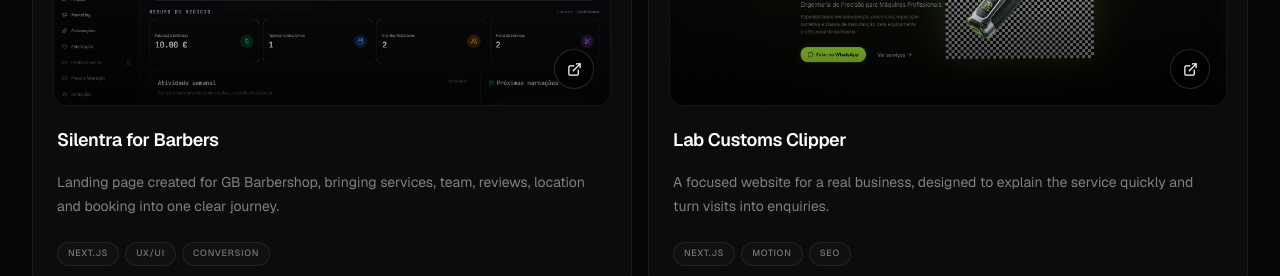
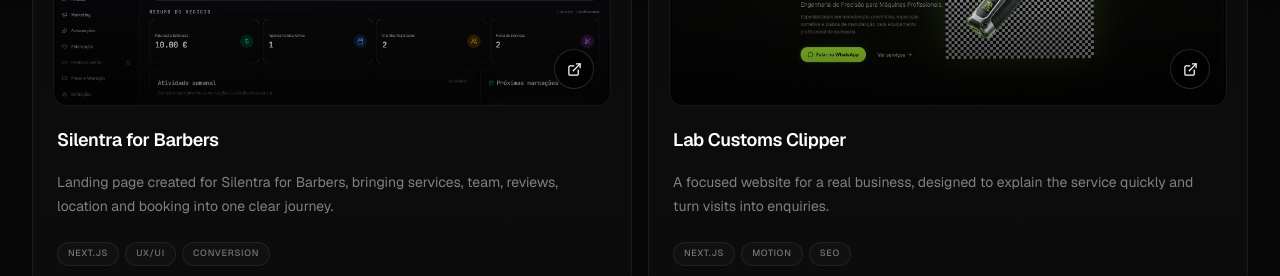
Before and after one commit to martimfm1/silentra-web, a Next.js app: page / in a window 1280 px wide. Shown: the part 2513-2789 px from the top of the page. Built offline with nearby package versions, Linux system fonts and the light colour scheme.

Commit message:
feat: rename barbers project in translations

```diff
--- a/components/i18n.tsx
+++ b/components/i18n.tsx
@@ -57,7 +57,7 @@
       ["Software à medida", "Quando uma solução pronta não chega, construímos exatamente o que o teu negócio precisa."],
     ] },
     work: { eyebrow: "Projetos selecionados", title: <>Sites que as pessoas <span>usam de verdade.</span></>, body: "Projetos reais feitos para ter bom aspeto, funcionar bem no telemóvel e tornar o próximo passo óbvio.", more: "Ver mais no GitHub", categories: ["Site para negócio", "Landing page", "Site para negócio", "Web app"], descriptions: [
-      "Landing page criada para a GB Barbershop, com serviços, equipa, avaliações, localização e marcações num só percurso.",
+      "Landing page criada para a Silentra for Barbers, com serviços, equipa, avaliações, localização e marcações num só percurso.",
       "Website focado num negócio real, pensado para explicar rapidamente o serviço e transformar visitas em contactos.",
       "Site visual para um estúdio de tattoo, feito para mostrar os trabalhos, transmitir o estilo do estúdio e facilitar o contacto.",
       "Produto completo de gestão financeira pessoal, com dashboard, despesas recorrentes, objetivos e organização do dinheiro do dia a dia.",
@@ -81,7 +81,7 @@
       ["Custom software", "When off-the-shelf is not enough, we build exactly what your business needs."],
     ] },
     work: { eyebrow: "Selected work", title: <>Sites people <span>actually use.</span></>, body: "Real projects built to look right, work well on mobile and make the next step obvious.", more: "See more on GitHub", categories: ["Business website", "Landing page", "Business website", "Web app"], descriptions: [
-      "Landing page created for GB Barbershop, bringing services, team, reviews, location and booking into one clear journey.",
+      "Landing page created for Silentra for Barbers, bringing services, team, reviews, location and booking into one clear journey.",
       "A focused website for a real business, designed to explain the service quickly and turn visits into enquiries.",
       "A visual-first tattoo studio site built to showcase the work, communicate the studio's style and make contact simple.",
       "A complete personal finance product with dashboards, recurring expenses, goals and a cleaner way to manage everyday money.",
```
